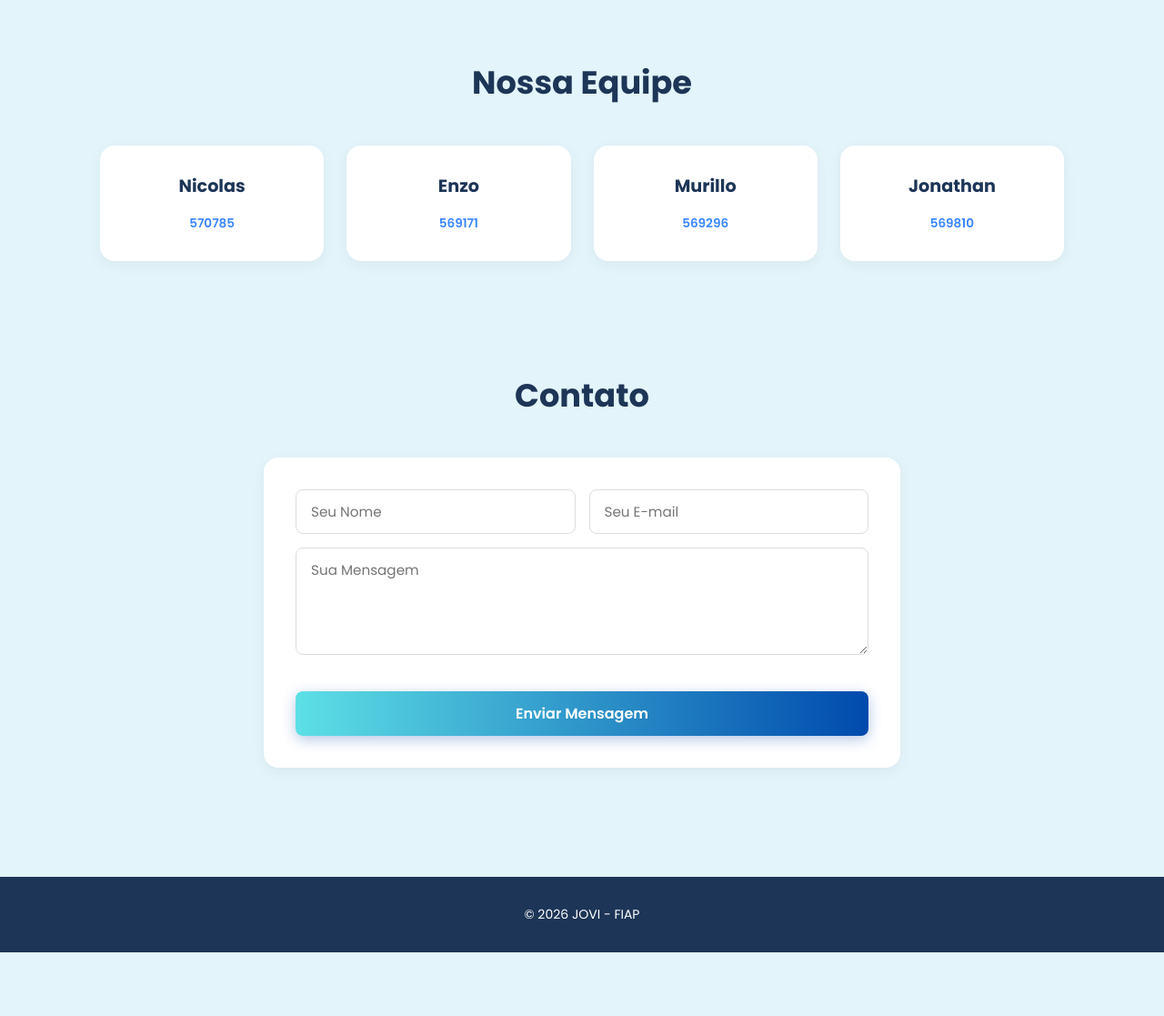
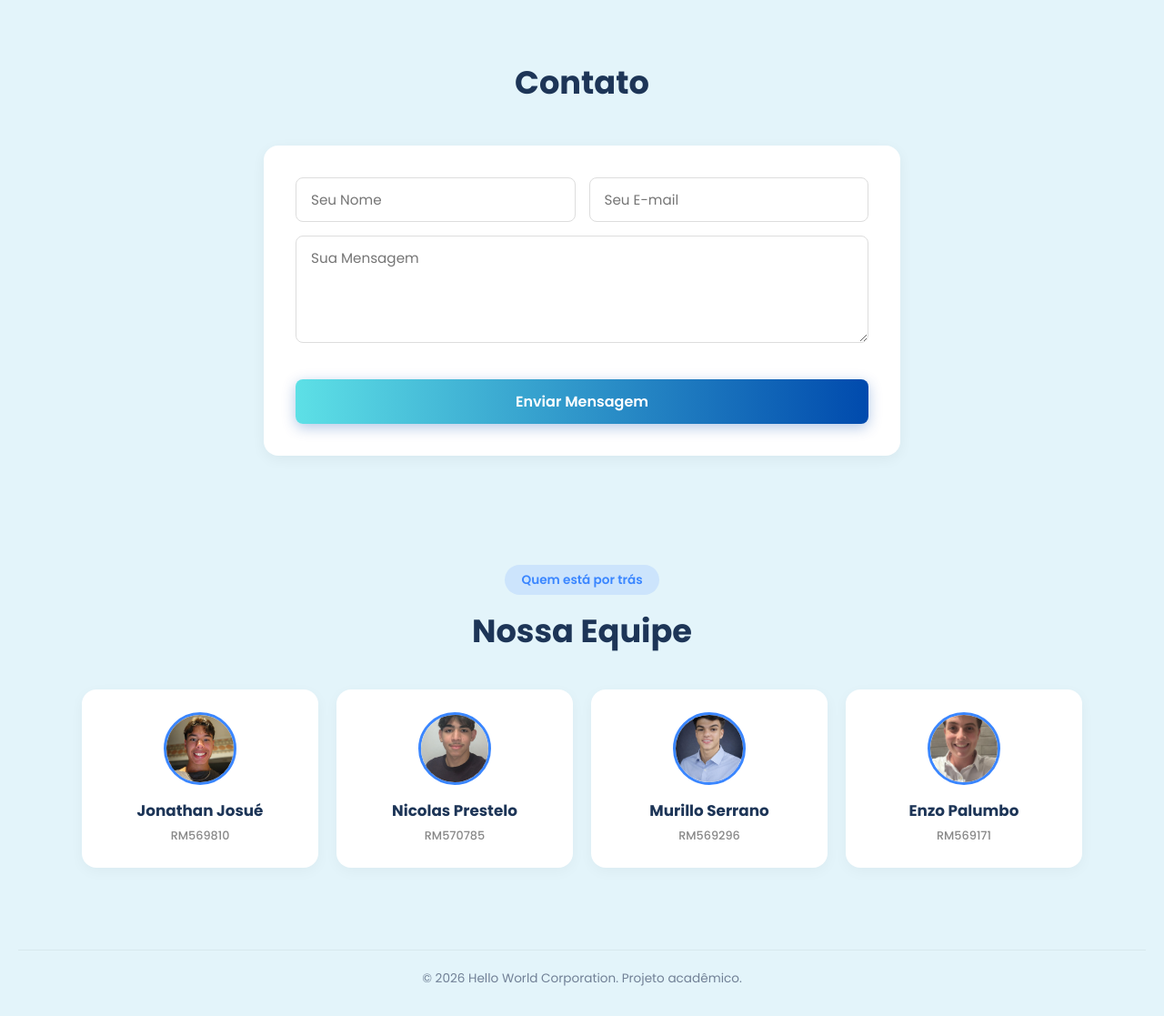
Before and after one commit to jonathanjosue-vazquez/SPRINT3_FRONT, a plain HTML site: page SPRINT3_FRONT/index.html in a window 1280 px wide. Shown: the part 2245-3362 px from the top of the page at 91% size. Before the commit the page ends 3292 px from the top, so only its background shows below. Drawn offline with nearby package versions, Linux system fonts and the light colour scheme.

Commit message:
feat: atualiza integrantes e adiciona fotos da equipe

```diff
--- a/SPRINT3_FRONT/index.html
+++ b/SPRINT3_FRONT/index.html
@@ -36,7 +36,8 @@
             <span class="ia">✦ Câmera Intuitiva + IA</span>
             <h1>Capture<span>/</span>Organize<span>/</span>Estude.</h1>
             <p>A experiência de câmera e galeria inteligente que transforma suas fotos de aula em organização automática para sua rotina de estudos.</p>
-            <a href="#solucao" class="btn-primary">Começar Agora</a>        </section>
+            <a href="#solucao" class="btn-primary">Começar Agora</a>
+        </section>
 
         <div class="glow-sphere"></div>
         <div class="glow-sphere_right"></div>
@@ -98,7 +99,6 @@
         </section>
 
         <!-- 3. GALERIA -->
-<!-- 3. GALERIA -->
         <section id="galeria" class="section-container">
             <div class="section-header">
                 <h2>Jornada da Captura Inteligente</h2>
@@ -127,32 +127,7 @@
             </div>
         </section>
 
-        <!-- 4. NOSSA EQUIPE -->
-        <section id="equipe" class="section-container">
-            <div class="section-header">
-                <h2>Nossa Equipe</h2>
-            </div>
-            <div class="grid-container">
-                <article class="card membro">
-                    <h3>Nicolas</h3>
-                    <p class="funcao">570785</p>
-                </article>
-                <article class="card membro">
-                    <h3>Enzo</h3>
-                    <p class="funcao">569171</p>
-                </article>
-                <article class="card membro">
-                    <h3>Murillo</h3>
-                    <p class="funcao">569296</p>
-                </article>
-                <article class="card membro">
-                    <h3>Jonathan</h3>
-                    <p class="funcao">569810</p>
-                </article>
-            </div>
-        </section>
-
-        <!-- 5. CONTATO -->
+        <!-- 4. CONTATO -->
         <section id="contato" class="section-container">
             <div class="section-header">
                 <h2>Contato</h2>
@@ -166,9 +141,41 @@
         </section>
     </main>
 
-    <footer class="main-footer">
+    <!-- 5. NOSSA EQUIPE & FOOTER INTEGRADO -->
+    <footer class="main-footer" id="equipe">
+        <div class="footer-container">
+            <span class="section-kicker">Quem está por trás</span>
+            <h2>Nossa Equipe</h2>
+
+            <div id="team-grid" class="team-grid" aria-live="polite">
+                <article class="card membro">
+                    <img src="src/assets/jonathan.jpeg" alt="Foto de Jonathan Josué" class="foto-membro">
+                    <h3>Jonathan Josué</h3>
+                    <p class="funcao">RM569810</p>
+                </article>
+
+                <article class="card membro">
+                    <img src="src/assets/nicolas.jpeg" alt="Foto de Nicolas Prestelo" class="foto-membro">
+                    <h3>Nicolas Prestelo</h3>
+                    <p class="funcao">RM570785</p>
+                </article>
+
+                <article class="card membro">
+                    <img src="src/assets/murillo.jpeg" alt="Foto de Murillo Serrano" class="foto-membro">
+                    <h3>Murillo Serrano</h3>
+                    <p class="funcao">RM569296</p>
+                </article>
+
+                <article class="card membro">
+                    <img src="src/assets/palumbo.jpeg" alt="Foto de Enzo Palumbo" class="foto-membro">
+                    <h3>Enzo Palumbo</h3>
+                    <p class="funcao">RM569171</p>
+                </article>
+            </div>
+        </div>
+
         <div class="footer-bottom">
-            <p>&copy; 2026 JOVI - FIAP</p>
+            <p>&copy; 2026 Hello World Corporation. Projeto acadêmico.</p>
         </div>
     </footer>
 
--- a/SPRINT3_FRONT/src/css/style.css
+++ b/SPRINT3_FRONT/src/css/style.css
@@ -246,19 +246,6 @@ main {
     color: #555;
 }
 
-/* CARD DE EQUIPE */
-.card.membro {
-    align-items: center;
-    text-align: center;
-}
-
-.card.membro .funcao {
-    font-size: 0.85rem;
-    color: var(--primary-azure);
-    font-weight: 600;
-    margin-top: 5px;
-}
-
 /* GALERIA DE MOCKUPS (5 COLUNAS EM GRID) */
 .grid-container.galeria-5-colunas {
     display: grid;
@@ -329,18 +316,89 @@ main {
     border-color: var(--primary-azure);
 }
 
-/* FOOTER */
+/* NOSSA EQUIPE E FOOTER INTEGRADO */
 .main-footer {
-    background: var(--dark-azure);
-    padding: 30px 20px;
     width: 100%;
-    margin-top: 60px;
+    padding: 60px 20px 30px;
+    background: transparent;
     text-align: center;
 }
 
+.footer-container {
+    max-width: 1100px;
+    margin: 0 auto;
+    display: flex;
+    flex-direction: column;
+    align-items: center;
+}
+
+.section-kicker {
+    display: inline-block;
+    background-color: var(--span-blue);
+    color: var(--primary-azure);
+    font-size: 0.85rem;
+    font-weight: 600;
+    padding: 6px 18px;
+    border-radius: 20px;
+    margin-bottom: 12px;
+}
+
+.footer-container h2 {
+    font-size: 2.2rem;
+    color: var(--dark-azure);
+    margin-bottom: 35px;
+}
+
+.team-grid {
+    display: grid;
+    grid-template-columns: repeat(4, 1fr);
+    gap: 20px;
+    width: 100%;
+    margin-bottom: 50px;
+}
+
+/* CARDS DE MEMBROS E IMAGENS CIRCULARES */
+.card.membro {
+    background: var(--card-bg);
+    padding: 25px 15px;
+    border-radius: 16px;
+    box-shadow: 0 4px 15px rgba(0, 0, 0, 0.04);
+    display: flex;
+    flex-direction: column;
+    align-items: center;
+    text-align: center;
+}
+
+.foto-membro {
+    width: 80px;
+    height: 80px;
+    border-radius: 50%;
+    object-fit: cover;
+    border: 3px solid var(--primary-azure);
+    margin-bottom: 15px;
+}
+
+.card.membro h3 {
+    font-size: 1.05rem;
+    color: var(--dark-azure);
+    margin-bottom: 4px;
+}
+
+.card.membro .funcao {
+    font-size: 0.8rem;
+    color: #888;
+    font-weight: 500;
+}
+
+.footer-bottom {
+    margin-top: 40px;
+    border-top: 1px solid rgba(0, 0, 0, 0.05);
+    padding-top: 20px;
+}
+
 .footer-bottom p {
-    color: white;
-    font-size: 14px;
+    color: #718096;
+    font-size: 0.85rem;
 }
 
 /* BREAKPOINTS DE RESPONSIVIDADE (MEDIA QUERIES) */
@@ -355,12 +413,16 @@ main {
         grid-template-columns: repeat(3, 1fr);
     }
 
+    .team-grid {
+        grid-template-columns: repeat(2, 1fr);
+    }
+
     .hero h1 {
         font-size: 2.8rem;
     }
 }
 
-/* Mobile (Até 600px) - REGRAS AJUSTADAS */
+/* Mobile (Até 600px) */
 @media (max-width: 600px) {
     .main-header {
         flex-direction: column;
@@ -390,7 +452,7 @@ main {
     }
 
     .hero h1 {
-        font-size: 1.8rem; /* Reduz título para não quebrar lateralmente */
+        font-size: 1.8rem;
         line-height: 1.2;
         letter-spacing: -0.5px;
         word-wrap: break-word;
@@ -423,6 +485,7 @@ main {
     .grid-container,
     .grid-container.duo,
     .grid-container.galeria-5-colunas,
+    .team-grid,
     .form-contato {
         grid-template-columns: 1fr;
         gap: 15px;
```
Also changed, not shown: SPRINT3_FRONT/src/assets/jonathan.jpeg (added), SPRINT3_FRONT/src/assets/murillo.jpeg (added), SPRINT3_FRONT/src/assets/nicolas.jpeg (added), SPRINT3_FRONT/src/assets/palumbo.jpeg (added). Lines whose indentation alone changed are shown as unchanged.
